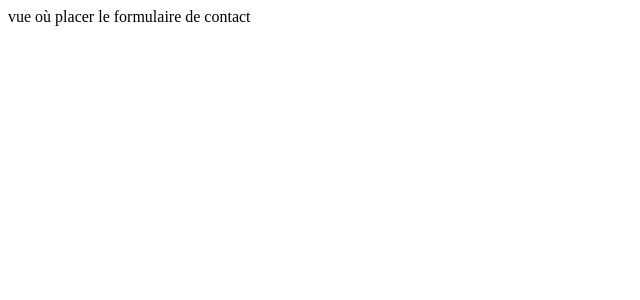
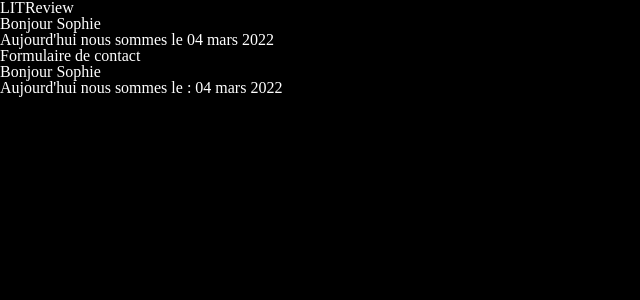
Before and after one commit to Antakathena/webApp-merchEx, a Django app: page /contact/ in a window 1280 px wide. Shown: the top 300 px of the page, without its empty margins (0-640 px from the left). Run offline with Django 4.2, Linux system fonts and the light colour scheme.

Commit message:
commit avant de repasser à OC_P9

```diff
--- /dev/null
+++ b/merchEx/merchex/listings/forms.py
@@ -0,0 +1 @@
+# apprendre à maîtriser les formulaires Django
--- a/merchEx/merchex/listings/models.py
+++ b/merchEx/merchex/listings/models.py
@@ -1,4 +1,4 @@
 from django.db import models
 
-class band(models.Model):
+class Band(models.Model):
     name = models.fields.CharField(max_length=100)
--- /dev/null
+++ b/merchEx/merchex/listings/static/css/resetMeyer.css
@@ -0,0 +1,50 @@
+/* http://meyerweb.com/eric/tools/css/reset/
+   v2.0 | 20110126
+   License: none (public domain)
+   sert à neutraliser la mise en forme automatique du navigateur basée sur le html
+   corrige quelques problèmes de marges etc.
+*/
+
+html, body, div, span, applet, object, iframe,
+h1, h2, h3, h4, h5, h6, p, blockquote, pre,
+a, abbr, acronym, address, big, cite, code,
+del, dfn, em, img, ins, kbd, q, s, samp,
+small, strike, strong, sub, sup, tt, var,
+b, u, i, center,
+dl, dt, dd, ol, ul, li,
+fieldset, form, label, legend,
+table, caption, tbody, tfoot, thead, tr, th, td,
+article, aside, canvas, details, embed,
+figure, figcaption, footer, header, hgroup,
+menu, nav, output, ruby, section, summary,
+time, mark, audio, video {
+	margin: 0;
+	padding: 0;
+	border: 0;
+	font-size: 100%;
+	font: inherit;
+	vertical-align: baseline;
+}
+/* HTML5 display-role reset for older browsers */
+article, aside, details, figcaption, figure,
+footer, header, hgroup, menu, nav, section {
+	display: block;
+}
+body {
+	line-height: 1;
+}
+ol, ul {
+	list-style: none;
+}
+blockquote, q {
+	quotes: none;
+}
+blockquote:before, blockquote:after,
+q:before, q:after {
+	content: '';
+	content: none;
+}
+table {
+	border-collapse: collapse;
+	border-spacing: 0;
+}
--- /dev/null
+++ b/merchEx/merchex/listings/static/css/style.css
@@ -0,0 +1,4 @@
+body {
+    background-color: black;
+    color: white;
+}
--- /dev/null
+++ b/merchEx/merchex/listings/templates/contact.html
@@ -0,0 +1,13 @@
+{% extends "base.html" %}
+
+{% block title %}
+Contact
+{% endblock title %}
+
+{% block content %}
+<article>
+    <h1>Formulaire de contact</h1>
+    <p>Bonjour {{prenom}}</p>
+    <p>Aujourd'hui nous sommes le : {{date|date:"d F Y"}}</p>
+</article>
+{% endblock content %}
--- a/merchEx/merchex/listings/templates/index.html
+++ b/merchEx/merchex/listings/templates/index.html
@@ -3,4 +3,8 @@
 {% block content %}
 <h2>Content for My App</h2>
 <p>Stuff etc etc.{{ exemple|upper }}</p>
+<p>Mes groupes préférés sont:</p>
+<ul>
+    <li>{bands[0].name}</li>
+</ul>
 {% endblock content %}
--- a/merchEx/merchex/listings/views.py
+++ b/merchEx/merchex/listings/views.py
@@ -1,8 +1,13 @@
+from datetime import datetime
+
 from django.http import HttpResponse
 from django.shortcuts import render
 from django.template.loader import get_template
 
+from listings.models import Band
+
 def hello(request):
+    bands = Band.objects.all()
     template = get_template("index.html")
     page = template.render({"exemple": "coucou ! depuis views.py"})
     return HttpResponse(page)
@@ -17,4 +22,6 @@
     return HttpResponse('vue pour lister les offres')
 
 def contact(request):
-    return HttpResponse('vue où placer le formulaire de contact')
+    date = datetime.today()
+    return render(request, "contact.html", context = {"prenom":"Sophie", "date": date} )
+    # return HttpResponse('vue où placer le formulaire de contact')
--- a/merchEx/merchex/templates/base.html
+++ b/merchEx/merchex/templates/base.html
@@ -1,15 +1,61 @@
+{% load static %}
 <!DOCTYPE html>
-<html lang="en">
+<html lang="fr">
 
 <head>
     <meta charset="UTF-8">
     <meta http-equiv="X-UA-Compatible" content="IE=edge">
     <meta name="viewport" content="width=device-width, initial-scale=1.0">
-    <title>Document</title>
+    <title>MerchEx - {% block title %}{% endblock title %}</title>
+    <link rel="stylesheet" href="{% static 'css/resetMeyer.css' %}">
+    <link rel="stylesheet" href="{% static 'css/style.css' %}">
+    {% block extra_css %}
+    {% endblock extra_css %}
+    {% block extra_js %}
+    {% endblock extra_js %}
 </head>
 
 <body>
-    {% block content %}{% endblock content %}
+    <header>
+        <h1>LITReview</h1>
+        <p>Bonjour {{prenom}}</p>
+        <p>Aujourd'hui nous sommes le {{date|date:"d F Y"}}</p>
+    </header>
+    {% block content %}
+    {% for post in posts %}
+    {% include 'post.html' %}
+    {% endfor %}
+    {% endblock content %}
+    <footer></footer>
 </body>
 
 </html>
+
+<!--
+----------------
+
+Dans post.html
+
+<h2>{{ post.titre }}</h2>
+{{ post.contenu }}
+
+Dans forms.py
+
+class FormulaireContact(forms.Form):
+    nom = forms.CharField(...)
+    prenom = forms.CharField(...)
+    mail = forms.EmailField(...)
+
+    # Normalement ici des fonctions de validation / conversion
+
+Dans la vue
+   render(request, 'formulaire.html', {'form': FormulaireContact()})
+
+Dans formulaire.html
+
+<form method='POST'>
+    {% csrf_token %}
+    <input type="hidden">LE TOKEN CSRF</input>
+    {{ form }}
+</form>
+-->
```
Also changed, not shown: merchEx/merchex/merchex/settings.py (+4 -4 lines).
